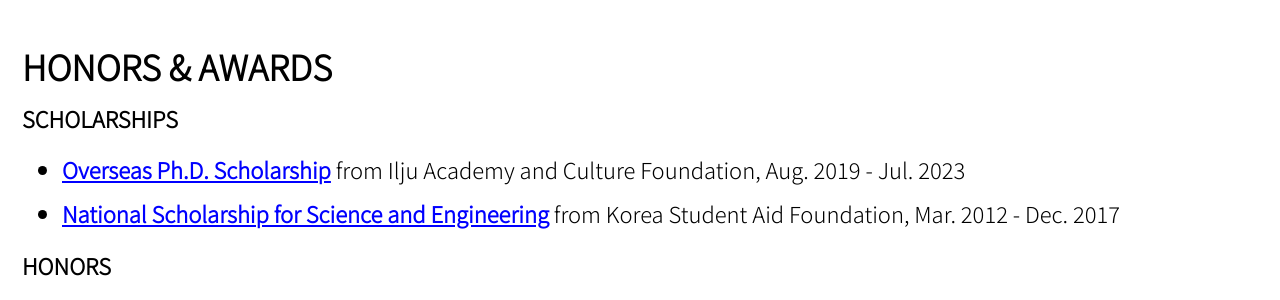
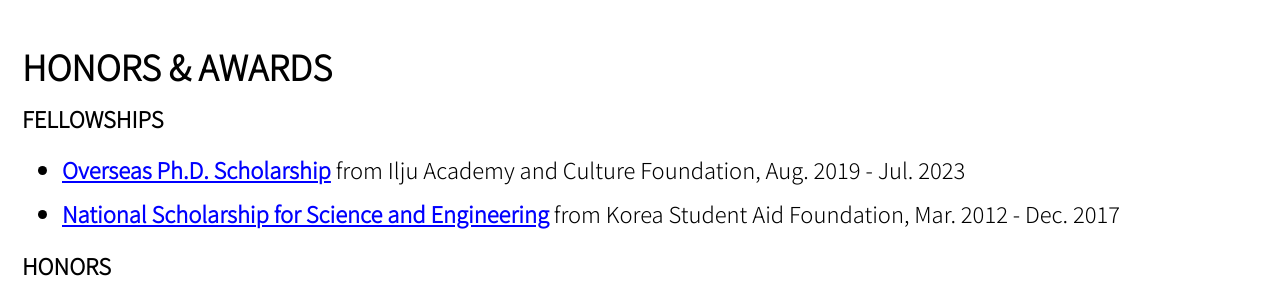
Before and after one commit to jun9303/jun9303.github.io, a Jekyll site: the page built from _pages/about.md, in a window 1280 px wide and 900 px high, scrolled down 2350 px. Shown: the part 158-458 px from the top of the window. Built offline with Jekyll 4.4.1, drawn with Linux system fonts in a browser that asks for light colours; cached includes are drawn as plain includes; nearby versions of some CDN libraries.

Commit message:
Signed-off-by: jun9303 <jun9303@gmail.com>

```diff
--- a/_pages/about.md
+++ b/_pages/about.md
@@ -75,7 +75,7 @@ feature_row:
 
 # HONORS & AWARDS
 
-### SCHOLARSHIPS
+### FELLOWSHIPS
 
 - **[Overseas Ph.D. Scholarship](http://www.taekwanggroup.co.kr/homepage/eng/iljuFoundationIntro.do)** from Ilju Academy and Culture Foundation, Aug. 2019 - Jul. 2023
 - **[National Scholarship for Science and Engineering](http://www.kosaf.go.kr/eng/jsp/aid/aid02_01_01.jsp?ttab1=0)** from Korea Student Aid Foundation, Mar. 2012 - Dec. 2017
```
